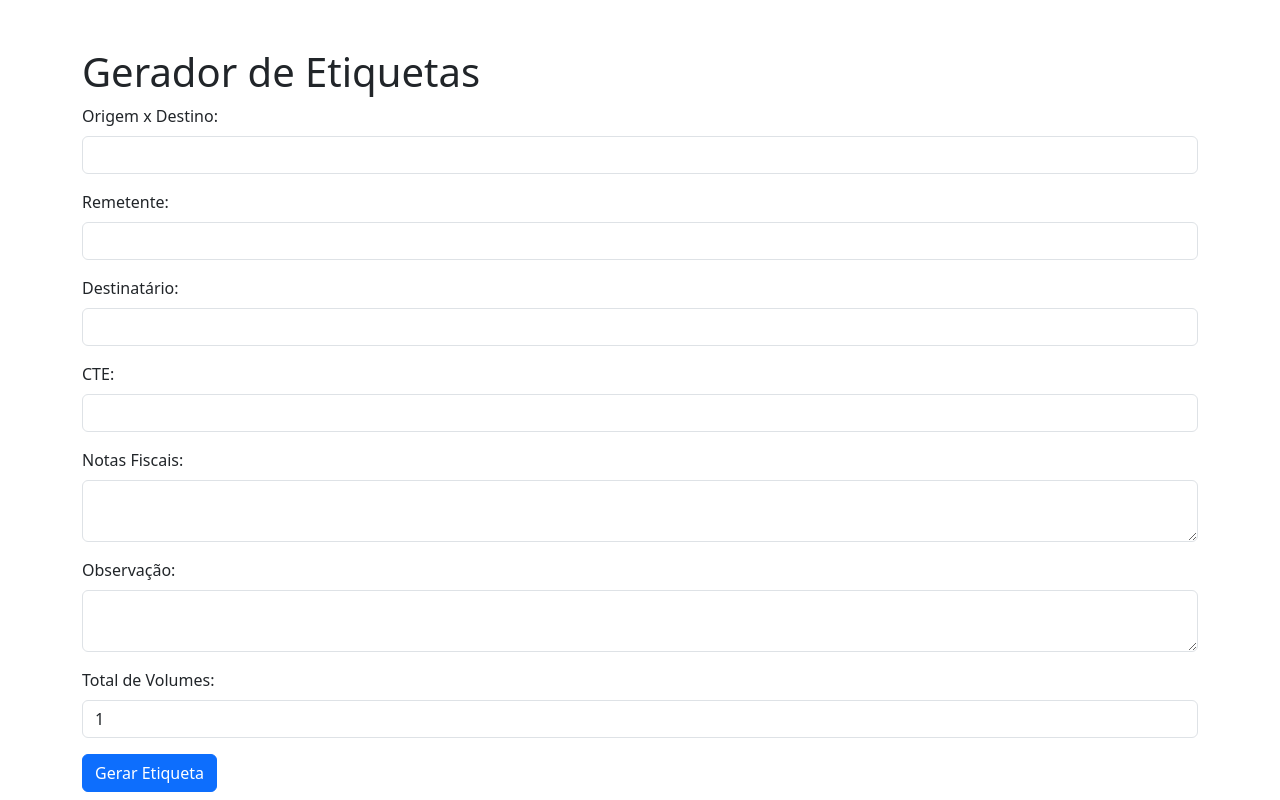
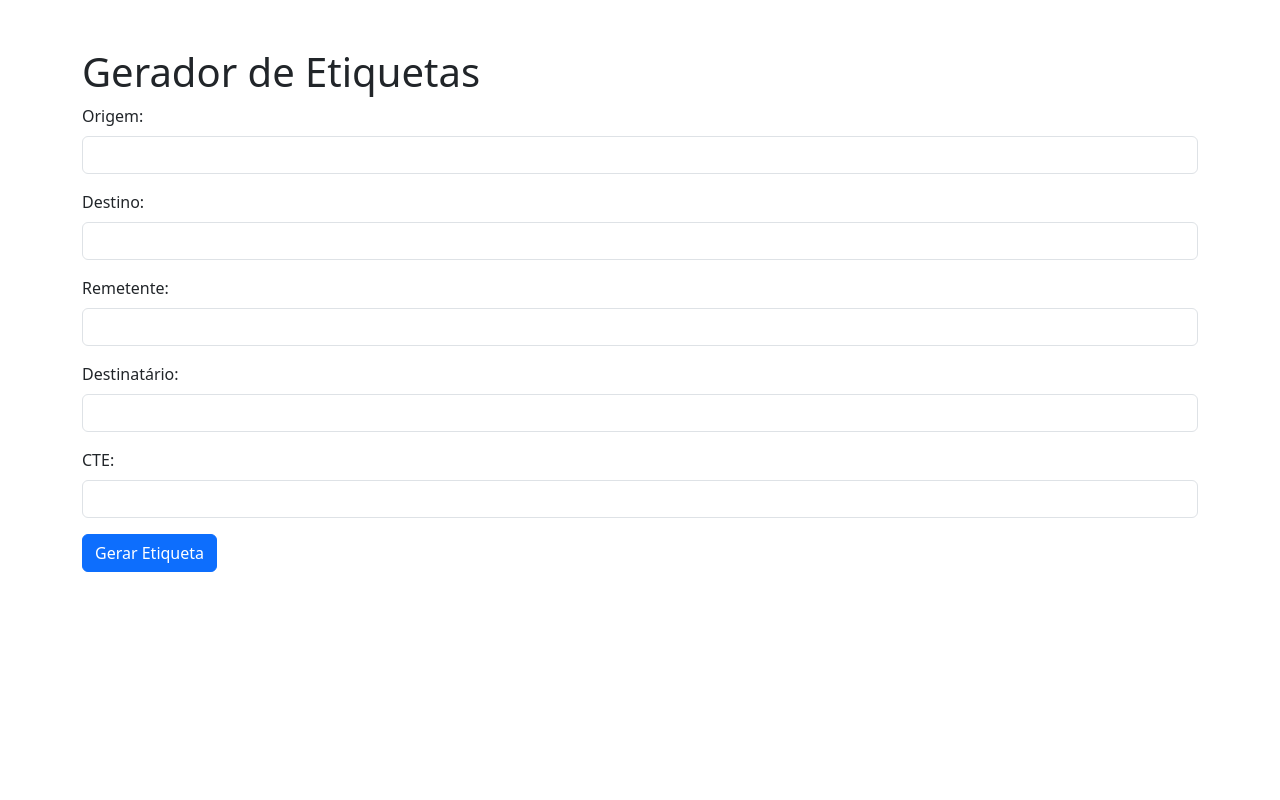
Before and after one commit to Cristian221017/gerador-etiquetas, a Flask app: page / in a window 1280 px wide. Run offline with Flask 3, Linux system fonts and the light colour scheme.

Commit message:
correção de erros20

```diff
--- a/app.py
+++ b/app.py
@@ -11,54 +11,53 @@ class EtiquetaPDF(FPDF):
         super().__init__(orientation='P', unit='mm', format=(largura_mm, altura_mm))
         self.largura_mm = largura_mm
         self.altura_mm = altura_mm
-        self.set_margins(2, 2, 2)  # Margens reduzidas para otimização
+        self.set_margins(2, 2, 2)  # Bordas reduzidas para 2px
         self.set_auto_page_break(auto=False, margin=2)
 
     def header(self):
-        pass  # Removendo cabeçalho
+        pass  # Remove o cabeçalho padrão
 
-    def add_etiqueta(self, origem_destino, remetente, destinatario, cte, nfs, obs, volume_atual, total_volumes):
-        largura_texto = self.largura_mm - 4  # Ajuste para alinhar os textos corretamente
+    def add_etiqueta(self, origem, destino, remetente, destinatario, cte, nfs, obs, volume_atual, total_volumes):
+        largura_texto = self.largura_mm - 10  # Espaço disponível
 
-        # Origem x Destino no topo
-        self.set_font("Arial", style='B', size=9)
-        self.cell(0, 6, origem_destino, ln=True, align='C')
+        # 📌 Origem e Destino (Centralizados)
+        self.set_xy(2, 2)
+        self.set_font("Arial", style='B', size=10)
+        self.cell(0, 5, f"{origem} x {destino}", ln=True, align='C')
 
-        # CTE e Volume dentro de uma caixa preta com letras brancas
-        self.set_fill_color(0, 0, 0)  # Cor preta
-        self.set_text_color(255, 255, 255)  # Texto branco
-        self.set_font("Arial", style='B', size=9)
+        # 📌 Caixa preta com CTE e Volume
+        self.set_fill_color(0, 0, 0)
+        self.set_text_color(255, 255, 255)
+        self.set_font("Arial", style='B', size=10)
+        self.cell(self.largura_mm / 2, 7, f"CTE: {cte}", ln=False, align='C', fill=True)
+        self.cell(self.largura_mm / 2, 7, f"Volumes: {volume_atual}/{total_volumes}", ln=True, align='C', fill=True)
 
-        self.cell(largura_texto / 2, 6, f"CTE: {cte}", border=1, fill=True, ln=False)
-        self.cell(largura_texto / 2, 6, f"Volumes: {volume_atual}/{total_volumes}", border=1, fill=True, ln=True)
+        # 📌 Resetando cor do texto
+        self.set_text_color(0, 0, 0)
 
-        # Restaurando cor preta do texto para as informações abaixo
-        self.set_text_color(0, 0, 0)
+        # 📌 Remetente
+        self.set_font("Arial", style='B', size=7)
+        self.cell(20, 4, "Remetente:", ln=False)
         self.set_font("Arial", size=7)
+        self.multi_cell(largura_texto - 20, 4, remetente.strip())
 
-        # Remetente
+        # 📌 Destinatário
         self.set_font("Arial", style='B', size=7)
-        self.cell(20, 5, "Remetente:", ln=False)
+        self.cell(20, 4, "Destinatário:", ln=False)
         self.set_font("Arial", size=7)
-        self.multi_cell(largura_texto - 20, 5, remetente.strip())
+        self.multi_cell(largura_texto - 20, 4, destinatario.strip())
 
-        # Destinatário
+        # 📌 Notas Fiscais
         self.set_font("Arial", style='B', size=7)
-        self.cell(20, 5, "Destinatário:", ln=False)
+        self.cell(20, 4, "Notas Fiscais:", ln=False)
         self.set_font("Arial", size=7)
-        self.multi_cell(largura_texto - 20, 5, destinatario.strip())
+        self.multi_cell(largura_texto - 20, 4, nfs.strip())
 
-        # Notas Fiscais
+        # 📌 Observação (Corrigida para posição correta)
         self.set_font("Arial", style='B', size=7)
-        self.cell(0, 5, "Notas Fiscais:", ln=True)
+        self.cell(20, 4, "Observação:", ln=False)
         self.set_font("Arial", size=7)
-        self.multi_cell(largura_texto, 5, nfs.strip())
-
-        # Observação corrigida para se alinhar corretamente
-        self.set_font("Arial", style='B', size=7)
-        self.cell(0, 5, "Observação:", ln=True)
-        self.set_font("Arial", size=7)
-        self.multi_cell(largura_texto, 5, obs.strip())
+        self.multi_cell(largura_texto - 20, 4, obs.strip())
 
 @app.route("/")
 def home():
@@ -71,7 +70,8 @@ def gerar_etiqueta():
 
     try:
         data = request.get_json()
-        origem_destino = data.get("origem_destino", "Origem x Destino")
+        origem = data.get("origem", "Origem Padrão")
+        destino = data.get("destino", "Destino Padrão")
         remetente = data.get("remetente", "Remetente Padrão")
         destinatario = data.get("destinatario", "Destinatário Padrão")
         cte = data.get("cte", "000000")
@@ -85,11 +85,10 @@ def gerar_etiqueta():
 
         for volume in range(1, total_volumes + 1):
             pdf.add_page()
-            pdf.add_etiqueta(origem_destino, remetente, destinatario, cte, nfs, obs, volume, total_volumes)
+            pdf.add_etiqueta(origem, destino, remetente, destinatario, cte, nfs, obs, volume, total_volumes)
 
-        # Criando buffer de memória
         pdf_output = io.BytesIO()
-        pdf.output(pdf_output)
+        pdf_output.write(pdf.output(dest='S').encode('latin1'))  # Convertendo para binário corretamente
         pdf_output.seek(0)
 
         return send_file(
--- a/templates/index.html
+++ b/templates/index.html
@@ -11,8 +11,12 @@
 
     <form id="etiquetaForm">
         <div class="mb-3">
-            <label for="origem_destino" class="form-label">Origem x Destino:</label>
-            <input type="text" class="form-control" id="origem_destino" required>
+            <label for="origem" class="form-label">Origem:</label>
+            <input type="text" class="form-control" id="origem" required>
+        </div>
+        <div class="mb-3">
+            <label for="destino" class="form-label">Destino:</label>
+            <input type="text" class="form-control" id="destino" required>
         </div>
         <div class="mb-3">
             <label for="remetente" class="form-label">Remetente:</label>
@@ -26,31 +30,17 @@
             <label for="cte" class="form-label">CTE:</label>
             <input type="text" class="form-control" id="cte" required>
         </div>
-        <div class="mb-3">
-            <label for="nfs" class="form-label">Notas Fiscais:</label>
-            <textarea class="form-control" id="nfs" required></textarea>
-        </div>
-        <div class="mb-3">
-            <label for="obs" class="form-label">Observação:</label>
-            <textarea class="form-control" id="obs"></textarea>
-        </div>
-        <div class="mb-3">
-            <label for="total_volumes" class="form-label">Total de Volumes:</label>
-            <input type="number" class="form-control" id="total_volumes" value="1" required min="1">
-        </div>
         <button type="button" class="btn btn-primary" id="gerarEtiquetaBtn">Gerar Etiqueta</button>
     </form>
 
     <script>
         document.getElementById("gerarEtiquetaBtn").addEventListener("click", function() {
             let data = {
-                origem_destino: document.getElementById("origem_destino").value,
+                origem: document.getElementById("origem").value,
+                destino: document.getElementById("destino").value,
                 remetente: document.getElementById("remetente").value,
                 destinatario: document.getElementById("destinatario").value,
-                cte: document.getElementById("cte").value,
-                nfs: document.getElementById("nfs").value,
-                obs: document.getElementById("obs").value,
-                total_volumes: parseInt(document.getElementById("total_volumes").value)
+                cte: document.getElementById("cte").value
             };
 
             fetch("/gerar_etiqueta", {
```
